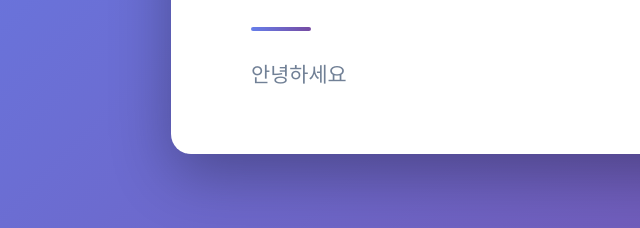
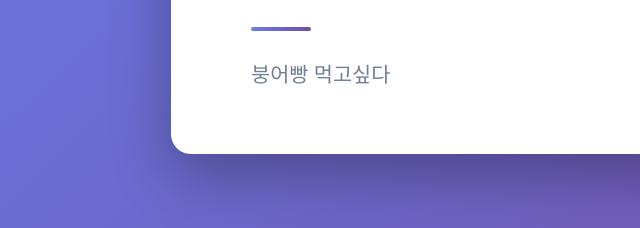
Before and after one commit to Pjinseo/Pjinseo.github.io, a plain HTML site: page index.html in a window 1280 px wide. Shown: the part 395-623 px from the top of the page, 69-709 px from the left. Drawn offline with Linux system fonts and the light colour scheme.

Commit message:
Update index.html
붕어빵

```diff
--- a/index.html
+++ b/index.html
@@ -84,7 +84,7 @@
     <div class="container">
         <h1>박진서</h1>
         <div class="divider"></div>
-        <p>안녕하세요</p>
+        <p>붕어빵 먹고싶다</p>
     </div>
 </body>
 </html>
```
